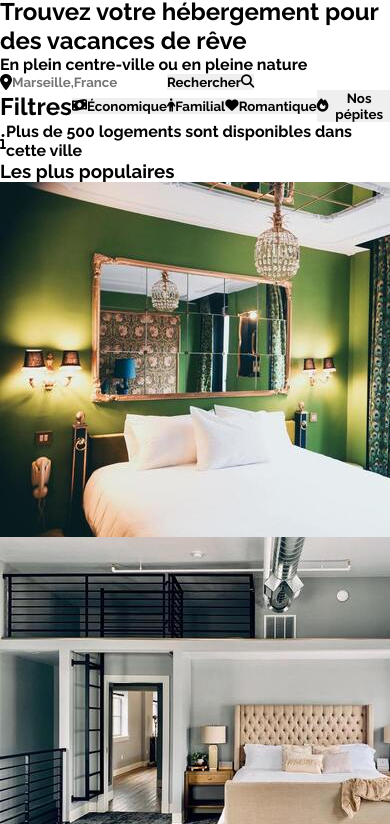
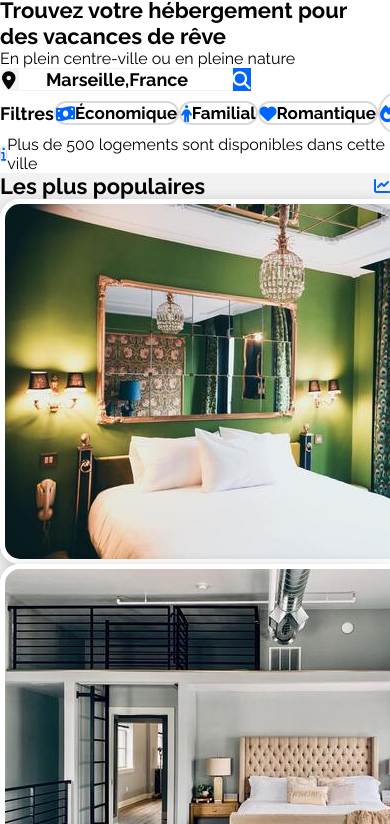
Before and after one commit to myriamsierra/Projet-OpenclassRooms-Booki, a plain HTML site: page index.html in a window 390 px wide. Shown: the part 86-910 px from the top of the page. Drawn offline with Linux system fonts and the light colour scheme.

Commit message:
ajout du style en css(couleurs, bordures, background, font style) et leurs changements en responsif

```diff
--- a/index.html
+++ b/index.html
@@ -44,7 +44,7 @@
                     </form>
 
                     <div class="searchbar_filter">
-                        <h2> Filtres </h2>
+                        <h3> Filtres </h3>
                         <div class="filter_btn">
                             <button> <i class="fa-solid fa-money-bill-wave"> </i> Économique </button>
                             <button> <i class="fa-solid fa-person"> </i> Familial </button>
@@ -65,7 +65,7 @@
                 <div class="hebergement-and-populaire"> <!--3 CONTENUE PRINCIPAL-->
 
                     <section  class="hebergement" id="hebergement"><!--hébergements-->
-                        <h3 class="hebergement_title"> Hébergements à Marseille </h3>
+                        <h2 class="hebergement_title"> Hébergements à Marseille </h2>
 
                         <div class="hebergement_card">
 
@@ -197,15 +197,15 @@
 
                         </div>
 
-                        <a class="hebergement_plus" href="#"> <h2> Afficher plus </h2> </a>
+                        <a class="hebergement_plus" href="#"> <h3> Afficher plus </h3> </a>
 
                     </section><!--fin hébergements-->
 
                     <section class="populaire"><!--populaires-->
 
                         <div class="populaire_title">
-                            <h3 class="section_title"> Les plus populaires </h3>
-                            <i class=" section_title_icon  fa-chart-line" aria-hidden="true"> </i>
+                            <h2 class="section_title"> Les plus populaires </h2>
+                            <i class=" section_title_icon  fa-solid fa-chart-line" aria-hidden="true"> </i>
                         </div>
 
                         <div class="populaire_card">
@@ -279,7 +279,7 @@
 
 
                 <section class="activite" id="activite"><!--SOUS CONTENUE-->
-                    <h3 class="activite_title"> Activités à Marseille </h3>
+                    <h2 class="activite_title"> Activités à Marseille </h2>
                     <div class="activite_card">
 
                         <a href="#">
@@ -331,7 +331,7 @@
 
                 <ul class="footer_list">
                     <li>
-                        <h2 class="list_title"> À propos </h2>
+                        <h3 class="list_title"> À propos </h3>
                     </li>
                     <li>
                         <a href="#"> Fonctionnement du site </a>
@@ -346,7 +346,7 @@
 
                 <ul class="footer_list">
                     <li>
-                        <h2 class="list_title"> Nos hébergements </h2>
+                        <h3 class="list_title"> Nos hébergements </h3>
                     </li>
                     <li>
                         <a href="#"> Charte qualité </a>
@@ -358,7 +358,7 @@
 
                 <ul class="footer_list">
                     <li>
-                        <h2 class="list_title"> Assistance </h2>
+                        <h3 class="list_title"> Assistance </h3>
                     </li>
                     <li>
                         <a href="#"> Centre d’aide </a>
--- a/style.css
+++ b/style.css
@@ -5,7 +5,7 @@
     --main-color: #0065FC;
     --main-bg-color: #F2F2F2;
     --filter-bg-color: #DEEBFF;
-}/**FIN IMPORT**/
+}
 
 
 *{/**ALL**/
@@ -18,8 +18,8 @@
     font-family: 'Raleway', sans-serif;
     color: black;
     font-weight: 900;
-    /* border:1px dashed pink; */
-}/**FIN ALL**/
+   /* border:1px dashed pink; */
+}
 
 /**GENERAL**/
 button, a{
@@ -28,23 +28,15 @@ button, a{
 img{
     object-fit: cover;
 }
-/**STYLES (font, bg, color, border...)**/
 
 
 
-
-
-
-
-
-
-/**POSITION (flex direction---space between)**/
+/**POSITION (flex------flex direction---space between)**/
 .searchbar *,.searchbar_form *,
 .populaire_card .card,
 footer{
     display: flex;
 }
-
 .navbar, .navbar_menu,
 .hebergement-and-populaire, .hebergement-and-populaire .card_content,
 .activite_card, .hebergement_card,
@@ -52,7 +44,6 @@ footer{
     display: flex;
     justify-content: space-between;
 }
-
 section,
 .searchbar_txt,.footer_list,
 .hebergement .card, .hebergement .content_txt,
@@ -60,36 +51,118 @@ section,
 .hebergement-and-populaire .card_content{
     display: flex;
     flex-direction: column;
-}/**fin position**/
-
-
-/**NAVBAR**/
+}
 
 
 
-/**SEARCHBAR**/
+/**STYLES (fonts---color---border-radius-shadows--hover)**/
+/**fonts**/
+h1, h2{
+    font-size: 22px;
+}
+h3{
+    font-size: 18px;
+}
+.txt_subtitle{
+    font-size: 14px;
+}
+.card-subtitle , p, footer a, .navbar_menu a {
+    font-weight: 400;
+}
+/*NAVBAR*/
+.navbar_menu a:hover {
+    color:var(--main-color);
+    border-top: 2px solid blue;
+}
+/*SEARCHBAR*/
 .searchbar_form * {
     justify-content: center;
+    font-size: 18px;
+    border: 1px solid var(--grey, #F2F2F2);
 }
 .searchbar_form *,.searchbar_filter * ,.searchbar_infobar{
     align-items: center;
 }
-
-
-/**SECTION 1 HEBERGEMENT**/
-
-
-
-/** SECTION 2 POPULAIRE**/
-.populaire_section_title{
+.searchbar_form label{
+    border-radius: 15px 0px 0px 15px;
+    background-color:var(--grey, #F2F2F2);
+    color:black;
+}
+.searchbar_form input::placeholder{
+    text-align: center;
+    color:black;
+    font-size: 18px;
+}
+.searchbar_form button *,.searchbar_form button{
+    background-color:  var(--blue, #0065FC);
+    color:white;
+    border: none;
+ }
+ .searchbar_form button .form_btn_txt{
+    border-radius: 0px 15px 15px 0px;
+}
+.searchbar_form button .form_btn_icon{
+    border-radius: 15px;
+    box-shadow: 0px 4px 4px 0px rgba(0, 0, 0, 0.25);
+}
+.searchbar_filter .filter_btn button{
+    border:2px solid #D9D9D9;
+    border-radius: 25px;
+    background-color: white;
+    font-size: 17px;
+}
+.searchbar_filter .filter_btn :hover{
+    background-color:#DEEBFF ;
+}
+.searchbar_filter .filter_btn i, .fa-info, .fa-chart-line,.fa-star {
+   color:#0065FC
+}
+.searchbar_infobar .fa-info{
+    border: 1px solid #D9D9D9;
+    border-radius: 50px;
+    font-size: 14px;
+}
+/*TOUTES LES SECTIONS*/
+.neutral-star {
+    color: var(--main-bg-color)
+}
+.card {
+    border-radius: 20px;
+    box-shadow: 0px 3px 15px 0px rgba(0, 0, 0, 0.10);
+    background-color: white;
+}
+/*SECTION POPULAIRE ET HEGERGEMENT*/
+.hebergement-and-populaire section {
+    background-color:var(--grey, #F2F2F2);
+    border-radius: 15px;
+}
+.hebergement-and-populaire img {
+    border:5px solid white;
+}
+/*SECTION HEBERGEMENT*/
+.hebergement img{
+    border-radius: 20px 20px 0px 0px;
+}
+/*SECTION POPULAIRE*/
+.populaire img  {
+    border-radius:20px 0px 0px 20px;
+    box-shadow: 0px 3px 15px 0px rgba(0, 0, 0, 0.10);
+}
+.populaire .card_content {
+    border:5px solid white;
+    border-radius: 0px 20px 20px 20px;
+}
+.populaire_title{
     align-items: center;
+    }
+/*SECTION ACTIVITE*/
+.activite img{
+    border-radius: 20px 20px 0px 0px;
 }
-/** SECTION 3 ACTIVITE**/
-
-
-
 /**FOOTER**/
-
+footer{
+    background-color:var(--grey, #F2F2F2);
+}
 
 
 /**MEDIA QUERIES**/
@@ -114,13 +187,25 @@ section,
 
 
 @media (min-width: 767.98px) { /** + de 767px)**/
-
-
+    .form_btn_icon{
+        display: none;
+    }
 }/**fin + 767px**/
 
 
 
 @media (max-width: 767.98px) { /** mobile (- de 767px)**/
+    .navbar_menu a:hover{
+        border-bottom: 2px solid blue;
+        color: #0065FC;
+        border-top: none;
+    }
+    .form_btn_txt{
+        display: none;
+    }
+    .form_btn_icon{
+        display: block;
+    }
     .navbar,footer,
     .activite_card,.hebergement_card,.populaire_card{
         flex-direction: column;
@@ -128,5 +213,8 @@ section,
     .hebergement-and-populaire{
         flex-direction: column-reverse;
     }
+    .hebergement-and-populaire section{
+        border-radius: 0px;
+    }
 
 }/**fin mobile**/
```
